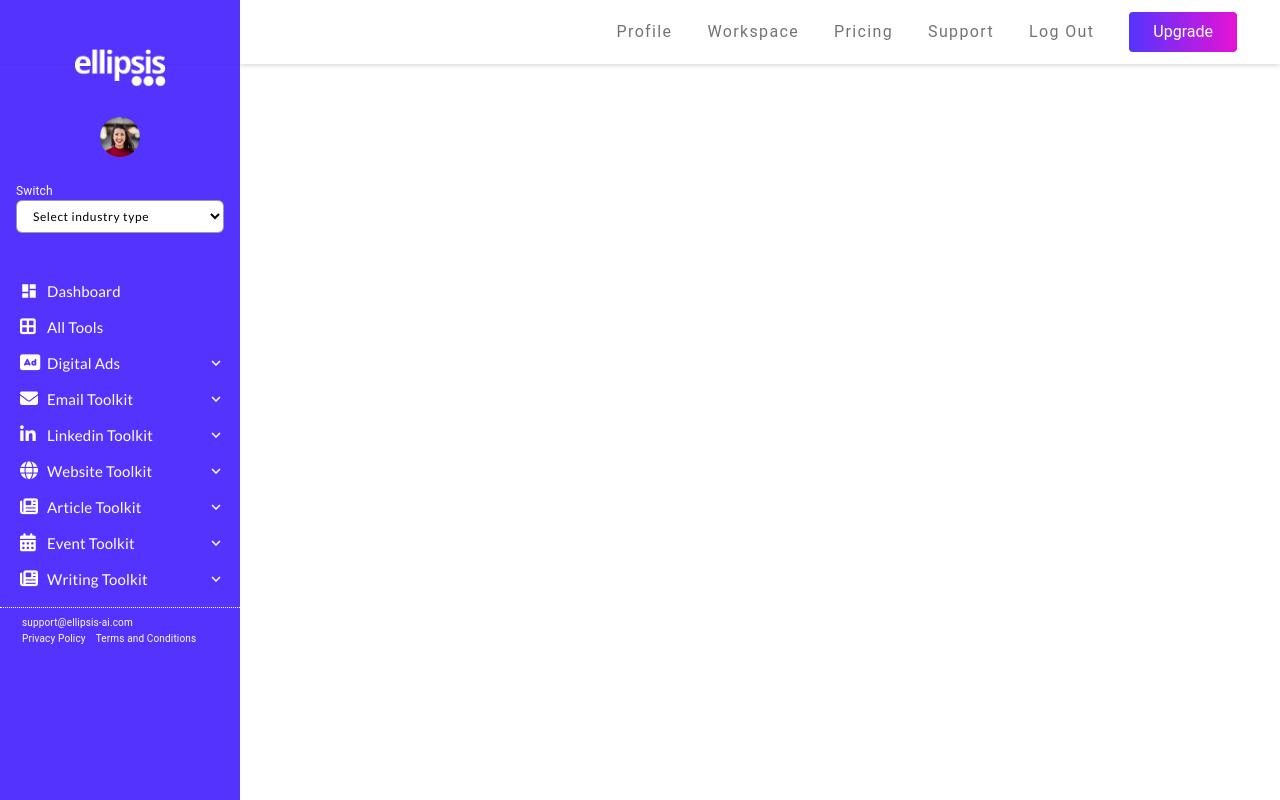
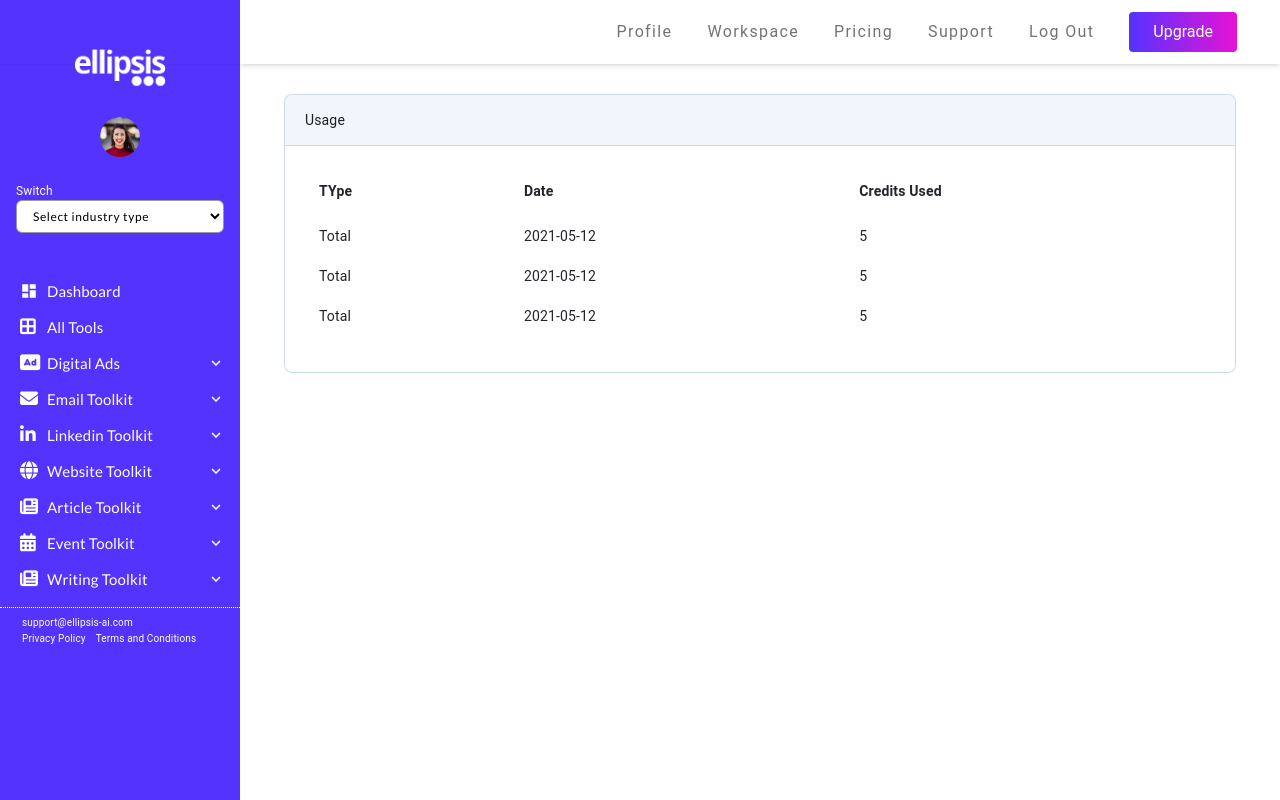
Before and after one commit to santhoshdskumar/ellipsisreact, a React (Create React App) app: page /Usage in a window 1280 px wide. Built offline with nearby package versions, Linux system fonts and the light colour scheme.

Commit message:
latest build with form api integration on generate api

```diff
--- a/src/Routing/Routing.js
+++ b/src/Routing/Routing.js
@@ -57,6 +57,7 @@ import WriteLikeMe from '../pages/WritingToolkit/WriteLikeMe';
 import { PrivacyPolicy } from '../pages/PrivacyPolicy';
 import { Terms } from '../pages/TermsAndConditions';
 import PasswordChange from '../pages/PasswordChange';
+import { Usage } from '../pages/Usage';
 const Routing = () => {
   return (
     <Switch>
@@ -346,6 +347,12 @@ const Routing = () => {
         </div>
         </Route>
 
+        <Route path="/Usage">
+        <div className="innerPage">
+          <Usage />
+        </div>
+        </Route>
+
 
     </Switch>
   );
--- a/src/assets/scss/common.scss
+++ b/src/assets/scss/common.scss
@@ -463,3 +463,8 @@ input[type=checkbox]:checked + label:before {
     }
   }
 }
+.billingRow  {
+  a{
+    text-decoration: none;
+  }
+}
--- a/src/components/ProjectsCustom.js
+++ b/src/components/ProjectsCustom.js
@@ -212,7 +212,7 @@ export default class ProjectCustom extends Component {
                   type="submit"
                   onClick={(e) => this.handleSubmit(e)}
                 >
-                  Update
+                  Add
                 </Button>
               </Form>
             </div>
--- a/src/pages/Profile.js
+++ b/src/pages/Profile.js
@@ -101,7 +101,9 @@ class Profile extends React.Component {
             <ProductsCustom products={Billing} />
           </Col>
           <Col xl={4} lg={4} md="4" sm={12}>
+            <Link to="/Usage">
             <ProductsCustom products={Order} />
+            </Link>
           </Col>
 
         </Row>
--- /dev/null
+++ b/src/pages/Usage.js
@@ -0,0 +1,50 @@
+import React, { Component } from 'react'
+import {Table, Row, Card, Col} from 'react-bootstrap';
+
+export const Usage = () =>{
+    return (
+        <Row>
+            <Col xs={12}>
+                <Card >
+                    <Card.Header>
+                        Usage
+                    </Card.Header>
+                    <Card.Body>
+                    <Table className="borderless">
+                    <thead>
+                        <tr>
+                        <th>TYpe</th>
+                        <th>Date</th>
+                        <th>Credits Used</th>
+                        <th>Credits Remaining</th>
+                        </tr>
+                    </thead>
+                    <tbody>
+                        <tr>
+                        <td>Total</td>
+                        <td>2021-05-12</td>
+                        <td>5</td>
+                        <td>9995</td>
+                        </tr>
+                        <tr>
+                        <td>Total</td>
+                        <td>2021-05-12</td>
+                        <td>5</td>
+                        <td>9995</td>
+                        </tr>
+                        <tr>
+                        <td>Total</td>
+                        <td>2021-05-12</td>
+                        <td>5</td>
+                        <td>9995</td>
+                        </tr>
+                    </tbody>
+                     </Table>
+                    </Card.Body>
+                    </Card>
+
+            </Col>
+
+        </Row>
+    )
+}
```
